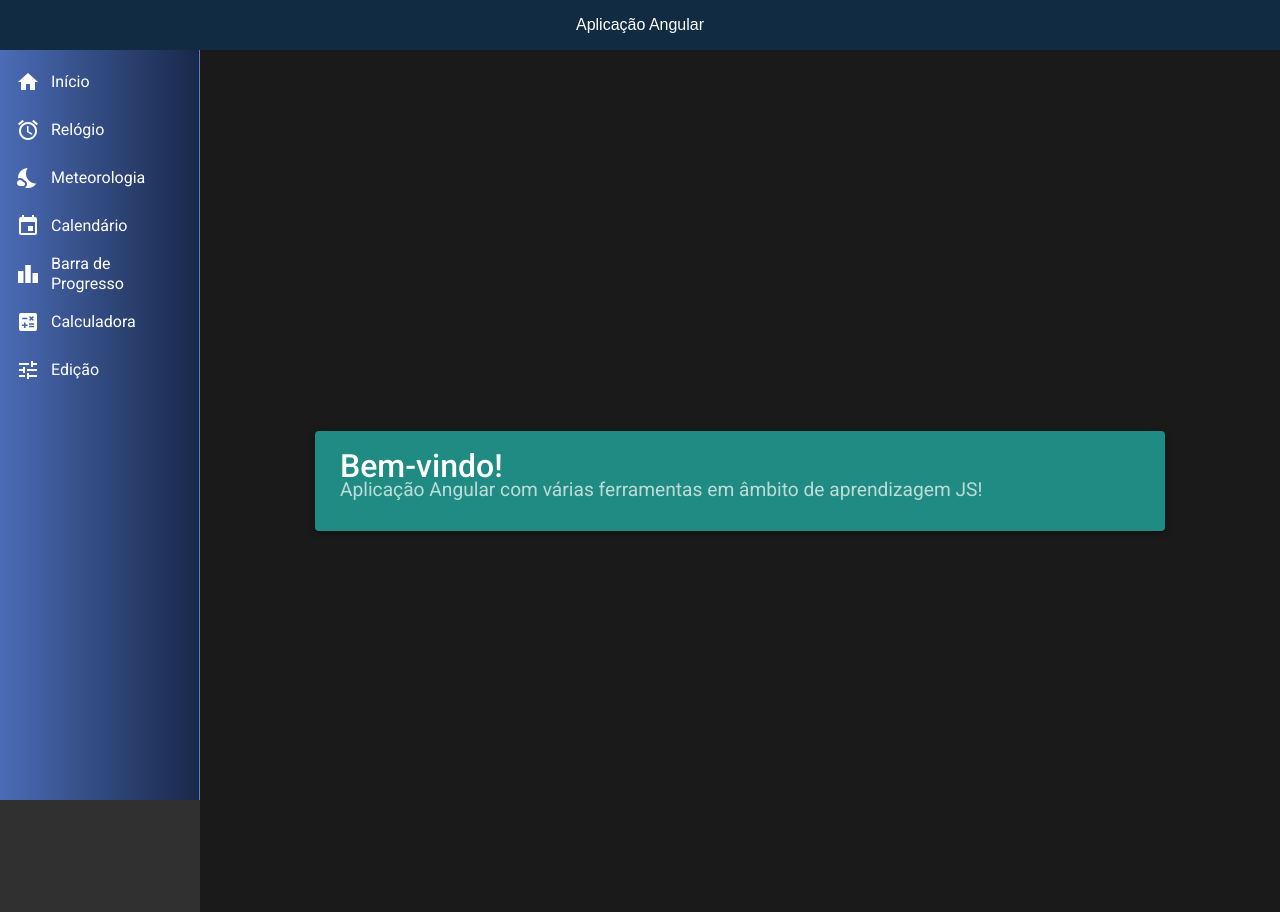
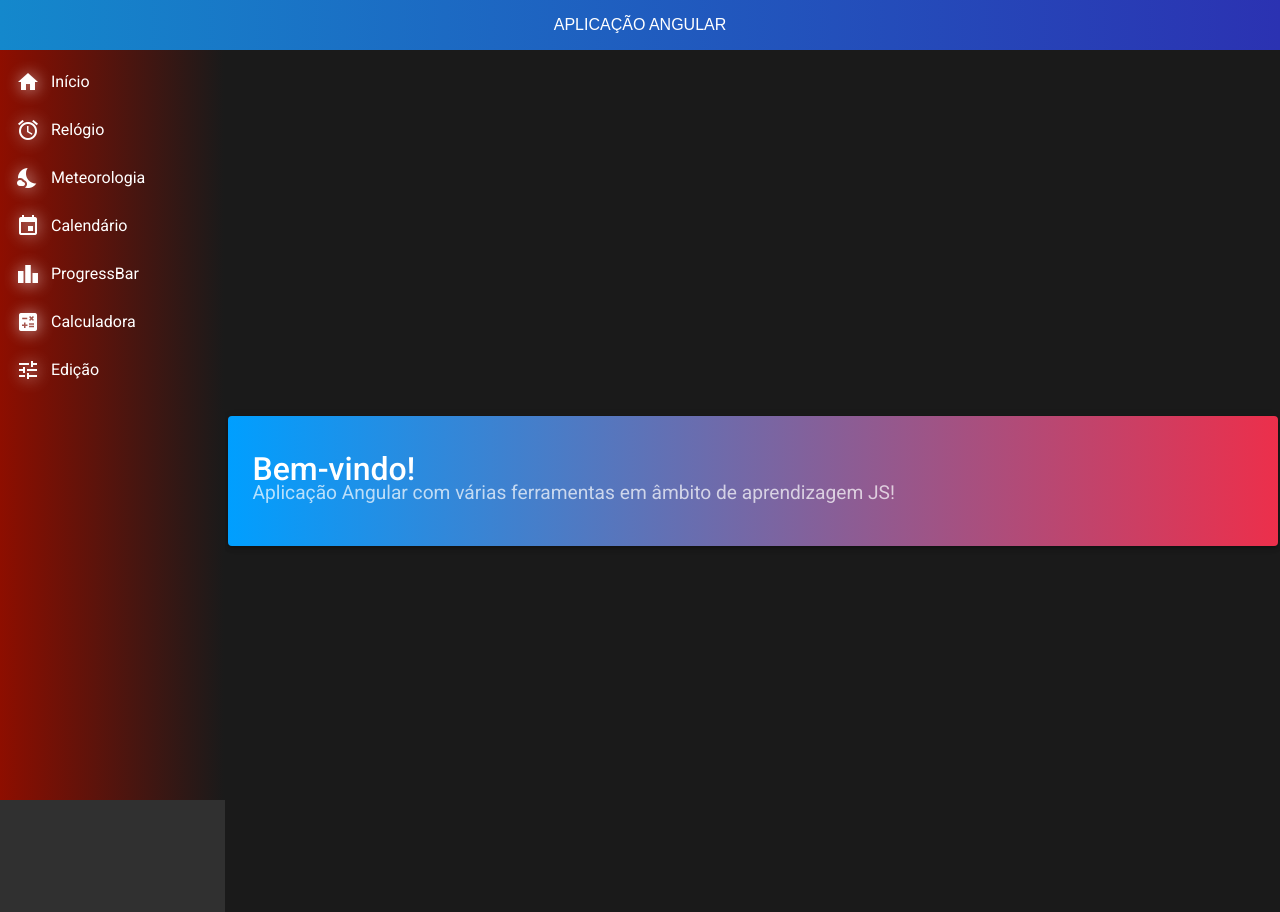
Before and after one commit to HelderSantos99/AngularTraining, an Angular app in the folder angularapp/: page / in a window 1280 px wide. Built offline with nearby package versions, Linux system fonts and the light colour scheme.

Commit message:
Data no relógio

```diff
--- a/angularapp/src/app/components/template/header/header.component.css
+++ b/angularapp/src/app/components/template/header/header.component.css
@@ -14,7 +14,7 @@
 }
 
 mat-toolbar {
-  background-color: rgb(17, 44, 66);
+  background: linear-gradient(to right, #1488cc, #2b32b2);
 }
 
 .titulo {
--- a/angularapp/src/app/components/template/header/header.component.html
+++ b/angularapp/src/app/components/template/header/header.component.html
@@ -1,6 +1,6 @@
-<mat-toolbar class="header mat-elevation-z4">
+<mat-toolbar class="header mat-elevation-z5">
 
-  <span class="titulo">Aplicação Angular</span>
+  <span class="titulo">APLICAÇÃO ANGULAR</span>
 
 
 </mat-toolbar>
--- a/angularapp/src/app/components/template/nav/nav.component.css
+++ b/angularapp/src/app/components/template/nav/nav.component.css
@@ -1,14 +1,18 @@
 .sidenav {
-  background: linear-gradient(90deg, #4b6cb7 0%, #182848 100%);;
-  width: 200px;
+  background: linear-gradient(to right, #8e0e00, #1A1A1A);
+  border-color: #1A1A1A;
+  width: 225px;
 }
 
 .sidenav a {
   color: #FFF;
+
 }
 
 .sidenav i {
   padding-right: 11px;
+  color: #ffffff;
+  filter: drop-shadow( 1px 1px 8px rgba(255, 255, 255, 0.719));
 }
 
 .content {
--- a/angularapp/src/app/components/template/nav/nav.component.html
+++ b/angularapp/src/app/components/template/nav/nav.component.html
@@ -19,7 +19,7 @@
           </a>
           <a mat-list-item routerLink="/progressbar">
             <i class="material-icons">leaderboard</i>
-          Barra de Progresso
+          ProgressBar
           </a>
           <a mat-list-item routerLink="/calculator">
             <i class="material-icons">calculate</i>
--- a/angularapp/src/app/components/views/clock/clock.component.css
+++ b/angularapp/src/app/components/views/clock/clock.component.css
@@ -33,6 +33,20 @@
   -webkit-text-fill-color: transparent;
   animation: animate 1.5s linear infinite;
 }
+
+.display #date{
+  line-height: 105px;
+  color: #fff;
+  font-size: 35px;
+  font-weight: 450;
+  letter-spacing: 1px;
+  background: linear-gradient(135deg, #14ffe9, #ffeb3b, #ff00e0);
+  -webkit-background-clip: text;
+  -webkit-text-fill-color: transparent;
+  animation: animate 1.5s linear infinite;
+}
+
+
 @keyframes animate {
   100%{
     filter: hue-rotate(360deg);
--- a/angularapp/src/app/components/views/clock/clock.component.html
+++ b/angularapp/src/app/components/views/clock/clock.component.html
@@ -2,6 +2,7 @@
   <div class="wrapper">
     <div class="display">
       <div id="time"></div>
+      <div id="date"></div>
     </div>
     <span></span>
     <span></span>
--- a/angularapp/src/app/components/views/clock/clock.component.ts
+++ b/angularapp/src/app/components/views/clock/clock.component.ts
@@ -13,11 +13,16 @@ export class ClockComponent implements OnInit {
   ngOnInit(): void {
     setInterval(() => {
       const time = document.querySelector('#time') as HTMLElement;
+      const data = document.querySelector('#date') as HTMLElement;
       const date = new Date();
-      let hours: any = String(date.getHours());
+      let hours: any = date.getHours();
       let minutes: any = date.getMinutes();
       let seconds: any = date.getSeconds();
       let daynight = 'AM';
+
+      const day = String(date.getDate()).padStart(2, '0');
+      const month = String(date.getMonth() + 1).padStart(2, '0');
+      const year = date.getFullYear();
 
       if (hours > 12) {
           daynight = 'PM';
@@ -32,7 +37,9 @@ export class ClockComponent implements OnInit {
       if (seconds < 10) {
           seconds = '0' + seconds;
       }
+
       time.textContent = hours + ':' + minutes + ':' + seconds + ' ' + daynight;
+      data.textContent = day + '/' + month + '/' + year;
     });
   }
 }
--- a/angularapp/src/app/components/views/home/home.component.css
+++ b/angularapp/src/app/components/views/home/home.component.css
@@ -7,9 +7,11 @@
 }
 
 .home {
-  background-color: rgb(32, 139, 130);
-  width: 800px;
-  height: 50px;
+  background: linear-gradient(to right, #009fff, #ec2f4b);
+  width: 1000px;
+  height: 80px;
   font-size: 3rem;
   padding: 25px;
+  align-items: flex-end;
+  align-content: center;
 }
```
